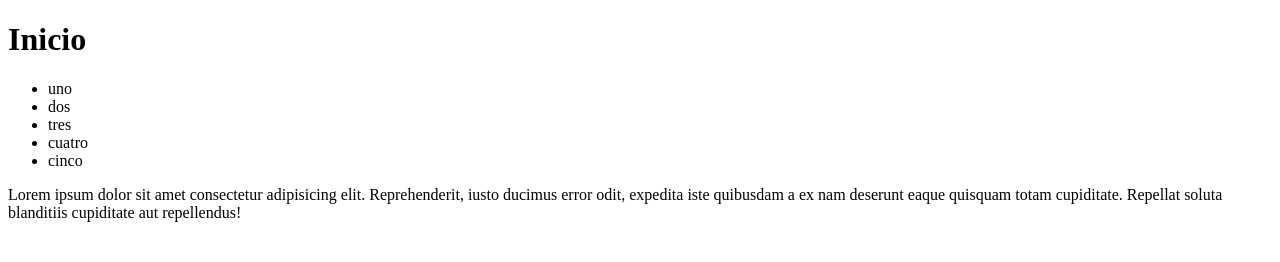
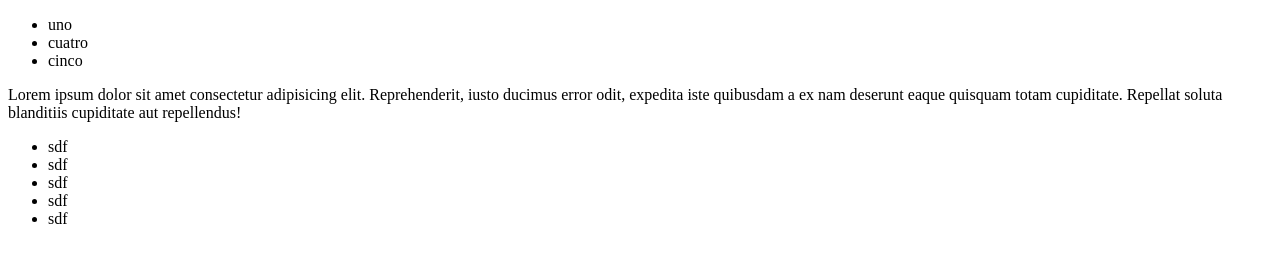
Before and after one commit to juankp3/zega, a plain HTML site: page index.html in a window 1280 px wide. Drawn offline with Linux system fonts and the light colour scheme.

Commit message:
modificando el index

```diff
--- a/index.html
+++ b/index.html
@@ -6,17 +6,22 @@
     <title>Home</title>
 </head>
 <body>
-    <h1>Inicio</h1>
-
     <header>
         <ul>
             <li>uno</li>
-            <li>dos</li>
-            <li>tres</li>
             <li>cuatro</li>
             <li>cinco</li>
         </ul>
     </header>
     <p>Lorem ipsum dolor sit amet consectetur adipisicing elit. Reprehenderit, iusto ducimus error odit, expedita iste quibusdam a ex nam deserunt eaque quisquam totam cupiditate. Repellat soluta blanditiis cupiditate aut repellendus!</p>
+    <footer>
+        <ul>
+            <li>sdf</li>
+            <li>sdf</li>
+            <li>sdf</li>
+            <li>sdf</li>
+            <li>sdf</li>
+        </ul>
+    </footer>
 </body>
 </html>
```
Also changed, not shown: 3 other files.
